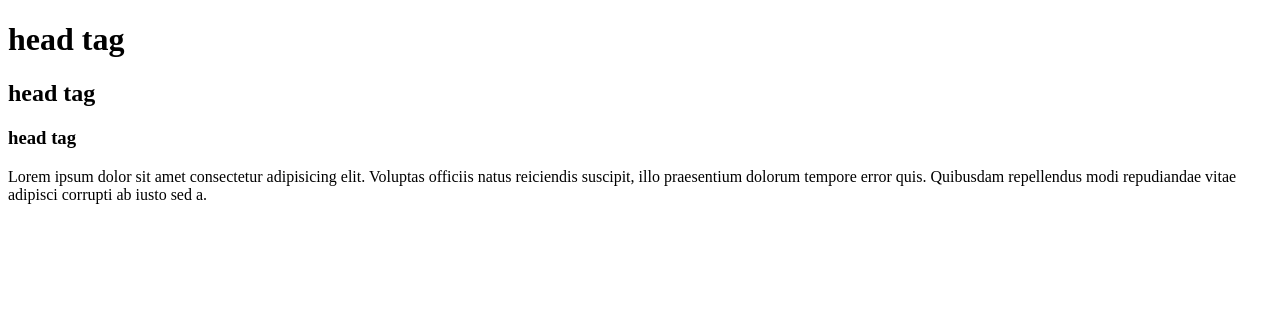
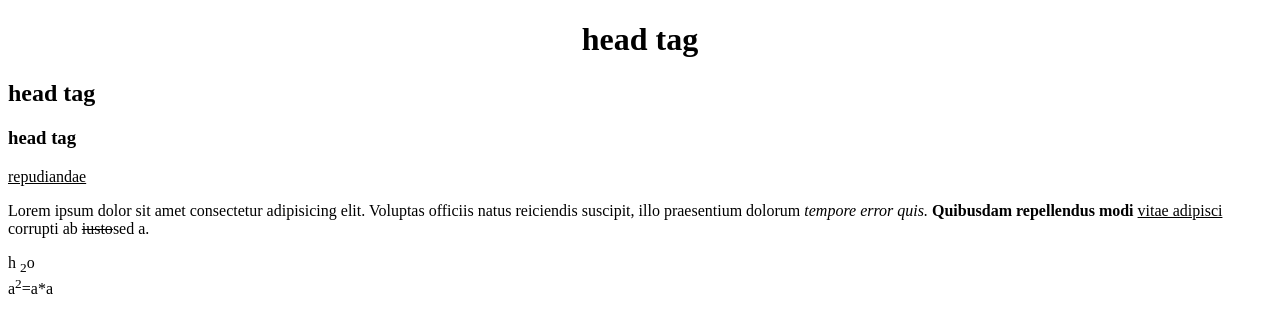
Before and after one commit to dev-Shivam999/forntend, a plain HTML site: page index.html in a window 1280 px wide. Drawn offline with Linux system fonts and the light colour scheme.

Commit message:
sup,sub,u,i ,del tags

```diff
--- a/index.html
+++ b/index.html
@@ -6,9 +6,19 @@
     <title>Document</title>
 </head>
 <body>
-    <h1> head tag</h1>
+    <center><h1> head tag</h1></center>
     <h2> head tag</h2>
     <h3> head tag</h3>
-    <p>Lorem ipsum dolor sit amet consectetur adipisicing elit. Voluptas officiis natus reiciendis suscipit, illo praesentium dolorum tempore error quis. Quibusdam repellendus modi repudiandae vitae adipisci corrupti ab iusto sed a.</p>
+    <ins>repudiandae</ins>
+    <p>Lorem ipsum dolor sit amet consectetur adipisicing elit. Voluptas officiis natus reiciendis suscipit, illo praesentium dolorum <i>tempore error quis.</i> <b>Quibusdam repellendus modi</b>
+         <u>vitae adipisci</u> corrupti ab <del>iusto</del>sed a.</p>
+
+
+         <div>
+            h <sub>2</sub>o
+         </div>
+       <div>
+        a<sup>2</sup>=a*a
+       </div>
 </body>
 </html>
```
